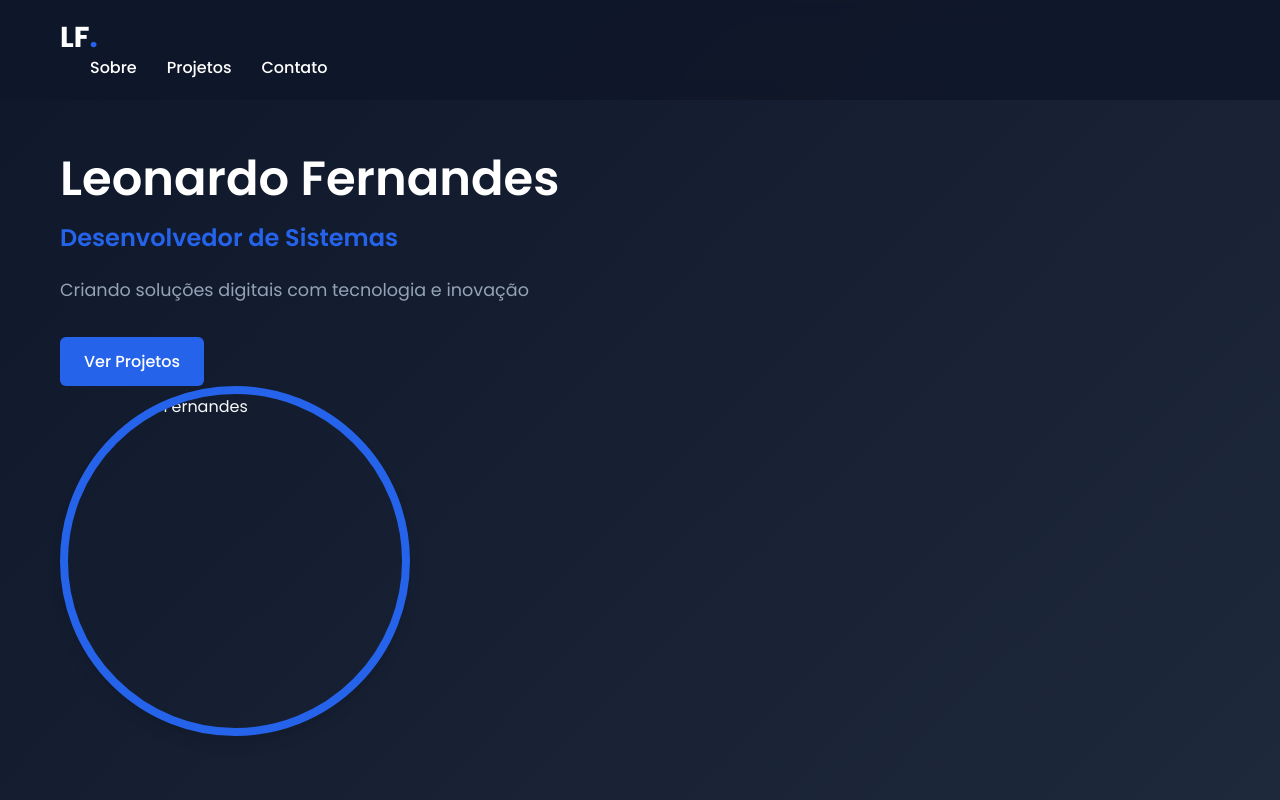
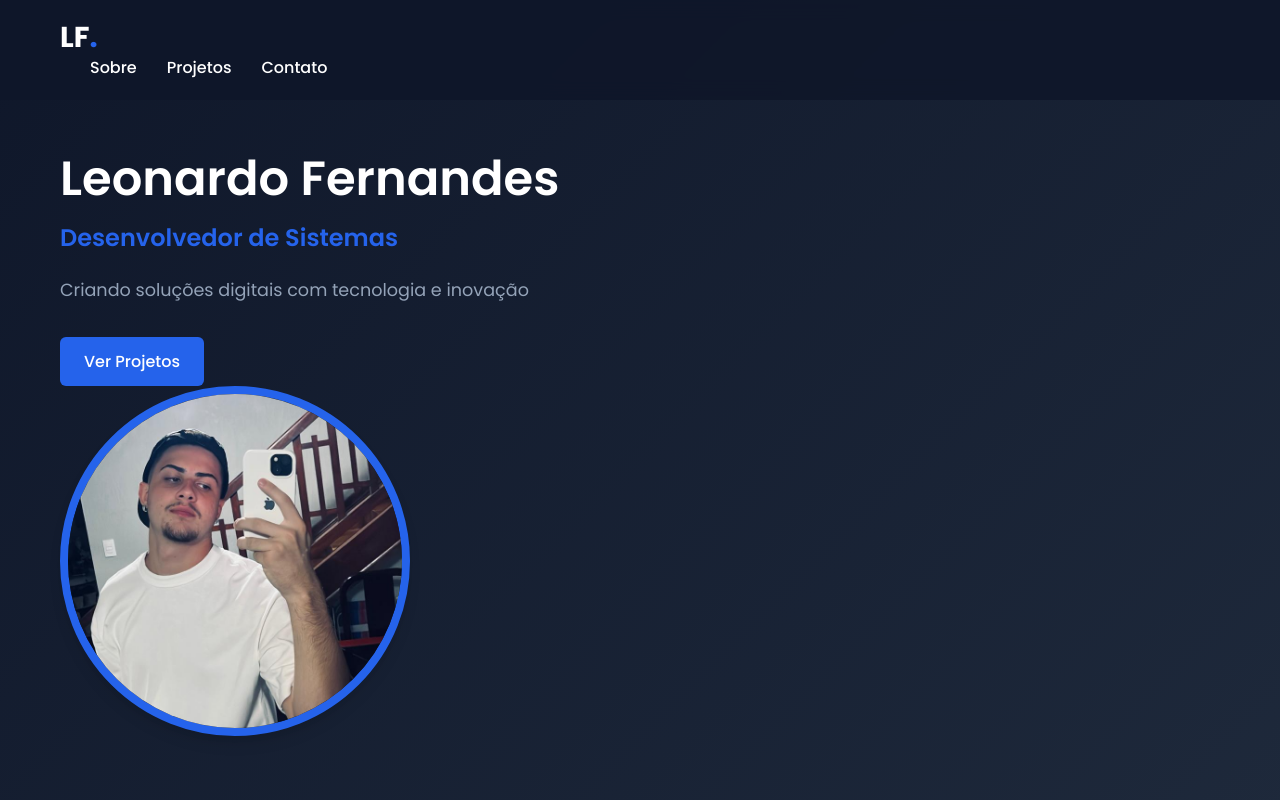
Before and after one commit to Leozin99/Portifolio, a plain HTML site: page index.html in a window 1280 px wide. Shown: the top 800 px of the page. Drawn offline with Linux system fonts and the light colour scheme; a script that the page names is missing.

Commit message:
Update index.html

```diff
--- a/index.html
+++ b/index.html
@@ -43,7 +43,7 @@
         </div>
         <div class="hero-image">
           <div class="image-wrapper">
-            <img src="/WhatsApp Image 2025-06-04 at 07.56.19.jpeg" alt="Leonardo Fernandes">
+            <img src="/WhatsApp Image 2025-06-04 at 07.56.19.png" alt="Leonardo Fernandes">
           </div>
         </div>
       </div>
```
